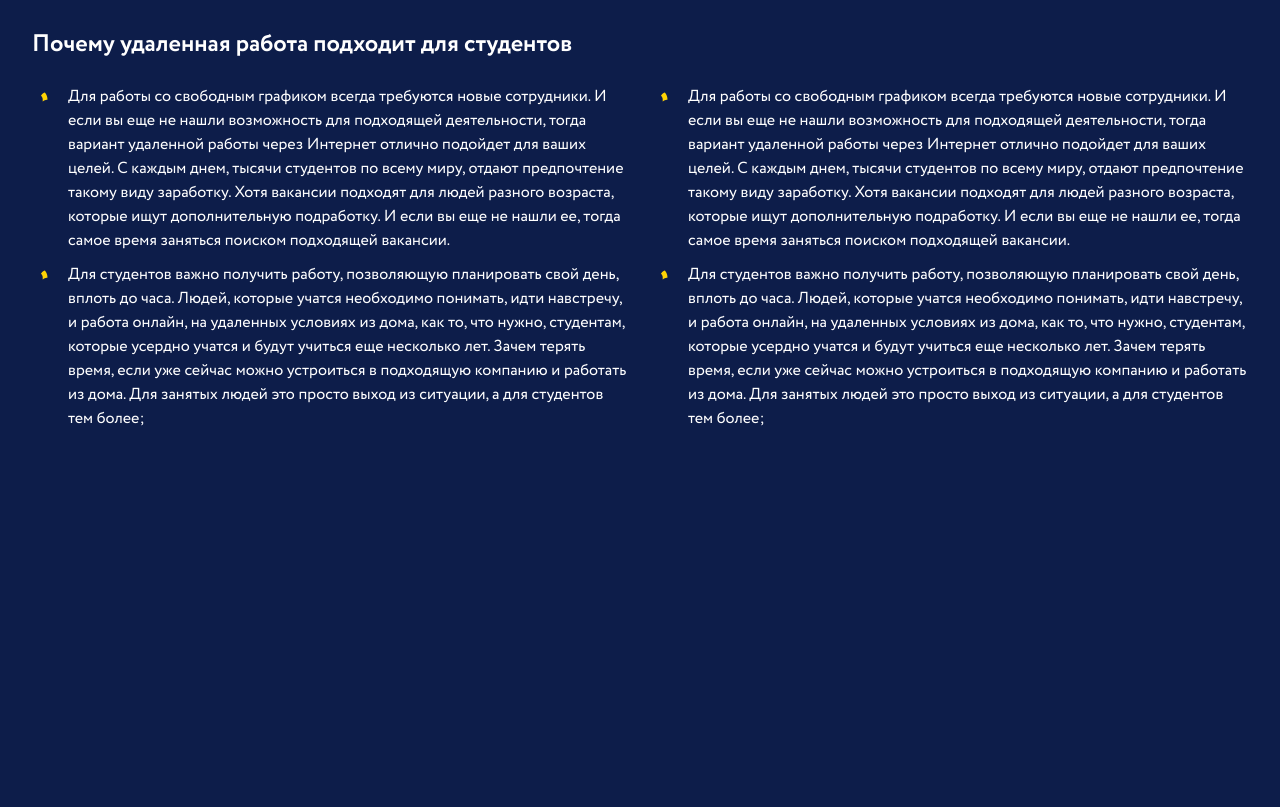
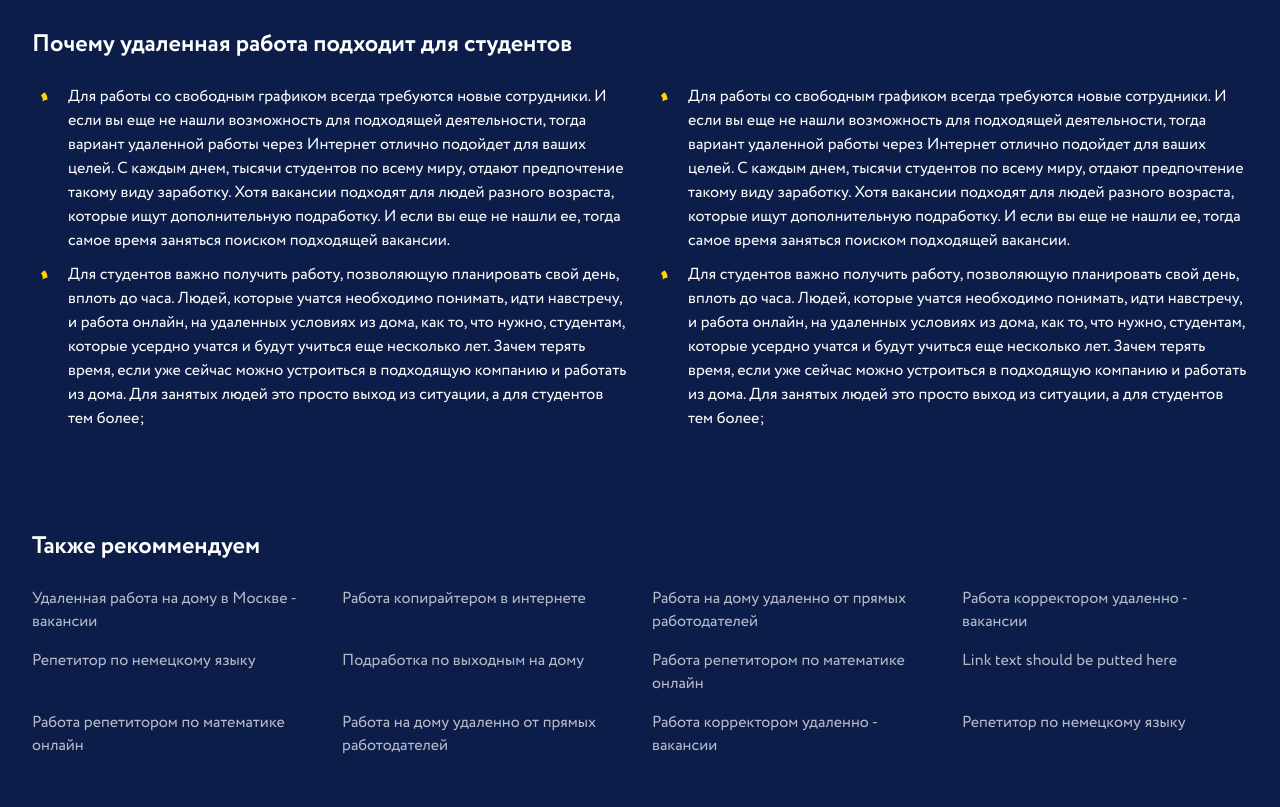
Before and after one commit to maksim-chernyshev/workForStudentsLanding, a website: page public/index.html in a window 1280 px wide. Shown: the part 8081-8888 px from the top of the page. Before the commit the page ends 8562 px from the top, so only its background shows below. Drawn offline with Linux system fonts and the light colour scheme.

Commit message:
- added links section;

```diff
--- a/public/index.html
+++ b/public/index.html
@@ -546,7 +546,7 @@
     </section>
 
     <section class="description content-wrapper">
-        <h3 class="description__title heading heading--3">Почему удаленная работа подходит для студентов</h3>
+        <h2 class="description__title heading heading--3">Почему удаленная работа подходит для студентов</h2>
         <div class="description__content">
             <p class="description__text text">
                 Для работы со&nbsp;свободным графиком всегда требуются новые сотрудники. И&nbsp;если вы&nbsp;еще не&nbsp;нашли
@@ -573,7 +573,7 @@
             </p>
         </div>
 
-        <h3 class="description__title heading heading--3">Почему удаленная работа подходит для студентов</h3>
+        <h2 class="description__title heading heading--3">Почему удаленная работа подходит для студентов</h2>
         <ul class="description__content">
             <li class="description__list-item text">
                 Для работы со свободным графиком всегда требуются новые сотрудники. И если вы еще не нашли
@@ -605,6 +605,48 @@
             </li>
         </ul>
     </section>
+
+    <section class="links content-wrapper">
+        <h2 class="links__title heading heading--3">Также рекоммендуем</h2>
+        <ul class="links__list">
+            <li class="link__list-item">
+                <a class="link__list-link" href="#">Удаленная работа на дому в Москве - вакансии</a>
+            </li>
+            <li class="link__list-item">
+                <a class="link__list-link" href="#">Работа копирайтером в интернете</a>
+            </li>
+            <li class="link__list-item">
+                <a class="link__list-link" href="#">Работа на дому удаленно от прямых работодателей</a>
+            </li>
+            <li class="link__list-item">
+                <a class="link__list-link" href="#">Работа корректором удаленно - вакансии</a>
+            </li>
+            <li class="link__list-item">
+                <a class="link__list-link" href="#">Репетитор по немецкому языку</a>
+            </li>
+            <li class="link__list-item">
+                <a class="link__list-link" href="#">Подработка по выходным на дому</a>
+            </li>
+            <li class="link__list-item">
+                <a class="link__list-link" href="#">Работа репетитором по математике онлайн</a>
+            </li>
+            <li class="link__list-item">
+                <a class="link__list-link" href="#">Link text should be putted here</a>
+            </li>
+            <li class="link__list-item">
+                <a class="link__list-link" href="#">Работа репетитором по математике онлайн</a>
+            </li>
+            <li class="link__list-item">
+                <a class="link__list-link" href="#">Работа на дому удаленно от прямых работодателей</a>
+            </li>
+            <li class="link__list-item">
+                <a class="link__list-link" href="#">Работа корректором удаленно - вакансии</a>
+            </li>
+            <li class="link__list-item">
+                <a class="link__list-link" href="#">Репетитор по немецкому языку</a>
+            </li>
+        </ul>
+    </section>
 </main>
 
 <script src="js/swiper-bundle.min.js"></script>
--- /dev/null
+++ b/src/css/blocks/links.scss
@@ -0,0 +1,48 @@
+.links {
+    padding-top: 20px;
+    padding-bottom: 20px;
+
+    @media (min-width: 768px) {
+        padding-top: 32px;
+        padding-bottom: 32px;
+    }
+
+    @media (min-width: 1024px) {
+        padding-top: 50px;
+        padding-bottom: 50px;
+    }
+}
+
+.links__title {
+    margin-bottom: 16px;
+
+    @media (min-width: 1024px) {
+        margin-bottom: 24px;
+    }
+}
+
+.links__list {
+    display: grid;
+    row-gap: 12px;
+
+    margin: 0;
+    padding-left: 0;
+
+    list-style: none;
+
+    @media (min-width: 768px) {
+        grid-template-columns: repeat(3, 1fr);
+        gap: 16px 24px;
+    }
+
+    @media (min-width: 1024px) {
+        grid-template-columns: repeat(4, 1fr);
+    }
+}
+
+.link__list-link {
+    color: var(--white);
+    opacity: 0.7;
+
+    text-decoration: none;
+}
--- a/src/css/main.scss
+++ b/src/css/main.scss
@@ -17,3 +17,4 @@
 @import 'blocks/faq';
 @import 'blocks/form';
 @import 'blocks/description';
+@import 'blocks/links';
```
Also changed, not shown: public/css/main.min.css.
